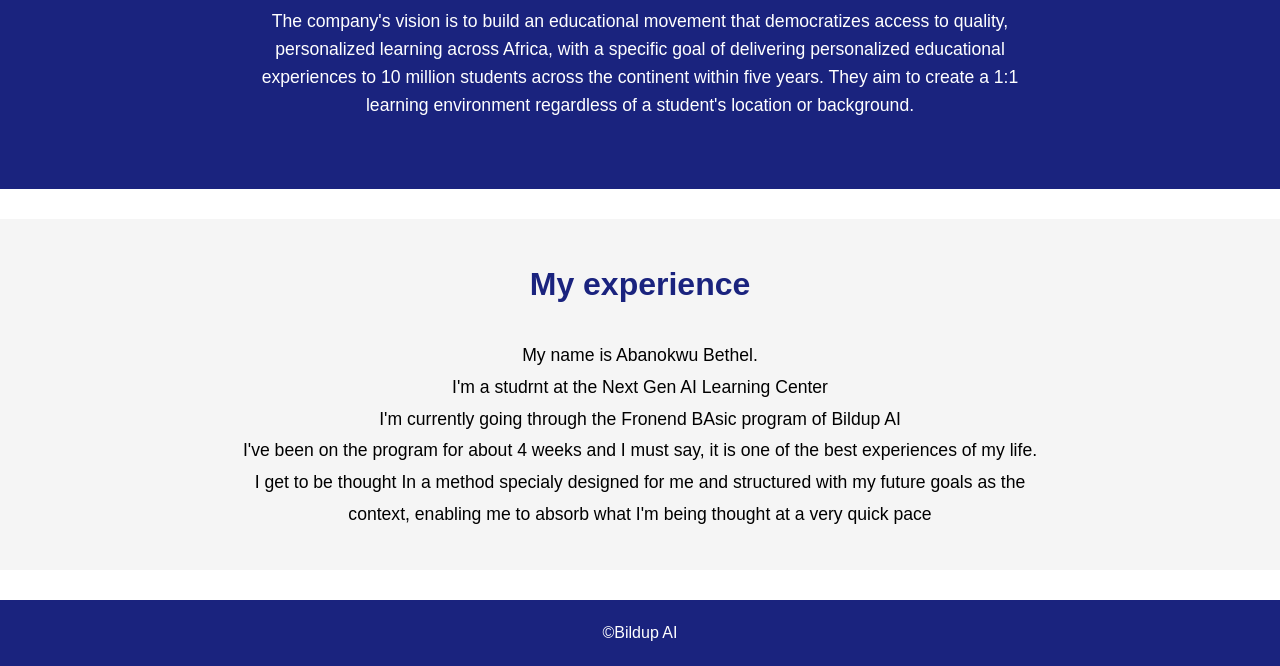
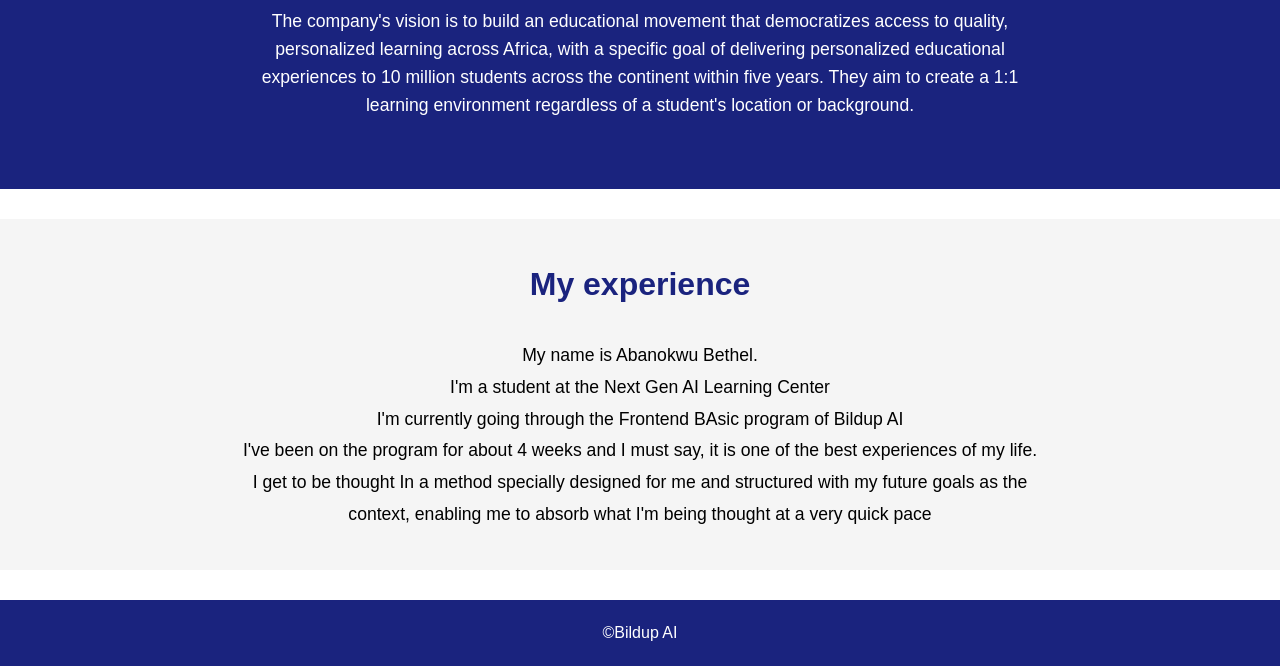
Before and after one commit to Crimson-Angel-awsome/Bildup-new-, a plain HTML site: page index.html in a window 1280 px wide. Shown: the part 752-1418 px from the top of the page. Drawn offline with Linux system fonts and the light colour scheme.

Commit message:
word correction

```diff
--- a/index.html
+++ b/index.html
@@ -37,10 +37,10 @@
             </h2>
             <p>
                 My name is Abanokwu Bethel. <br>
-                I'm a studrnt at the Next Gen AI Learning Center<br>
-                I'm currently going through the Fronend BAsic program of Bildup AI<br>
+                I'm a student at the Next Gen AI Learning Center<br>
+                I'm currently going through the Frontend BAsic program of Bildup AI<br>
                 I've been on the program for about 4 weeks and I must say, it is one of the best experiences of my life.<br>
-                I get to be thought In a method specialy designed for me and structured with my future goals as the context, enabling me to absorb what I'm being thought at a very quick pace
+                I get to be thought In a method specially designed for me and structured with my future goals as the context, enabling me to absorb what I'm being thought at a very quick pace
             </p>
         </section>
     </main>
```
